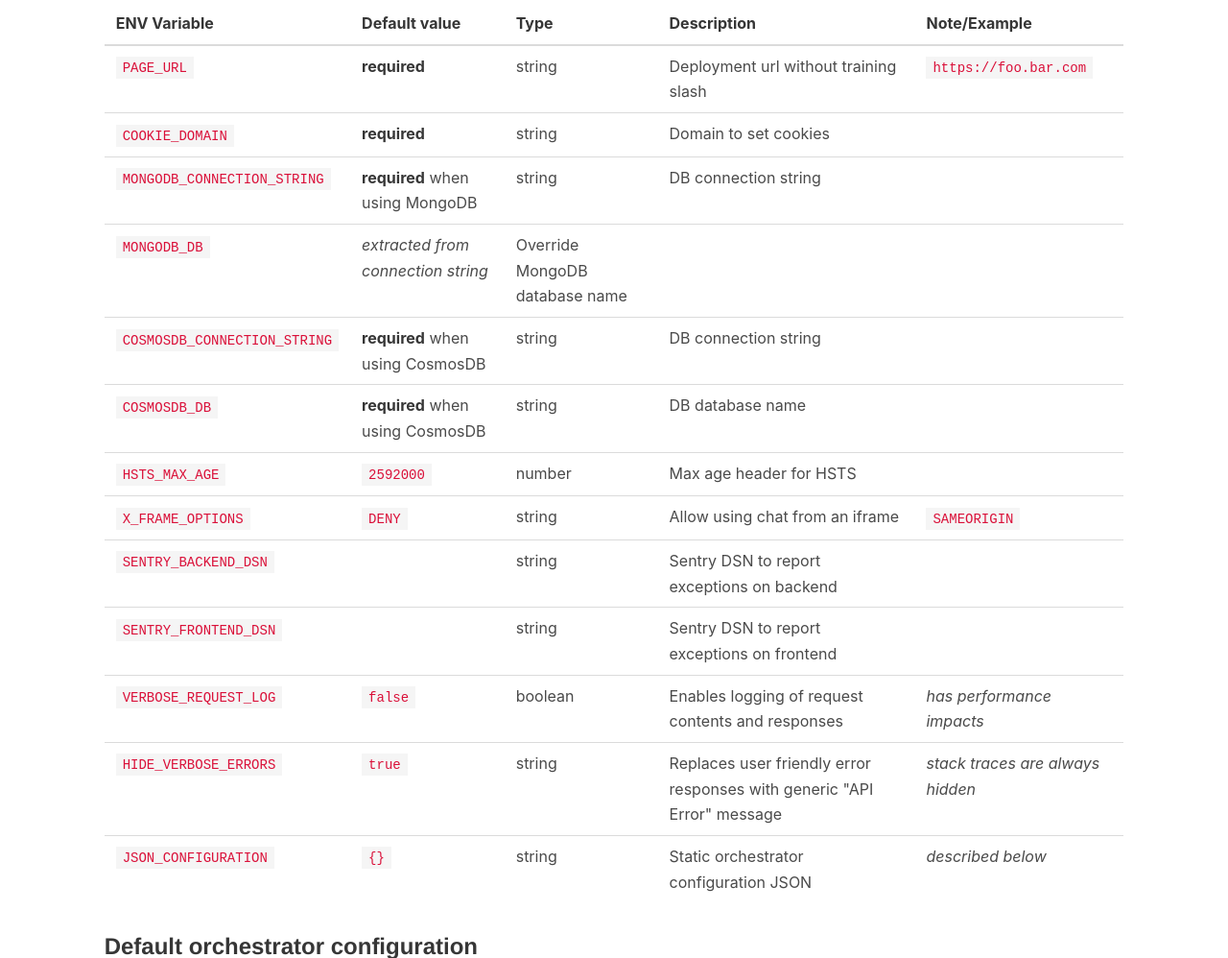
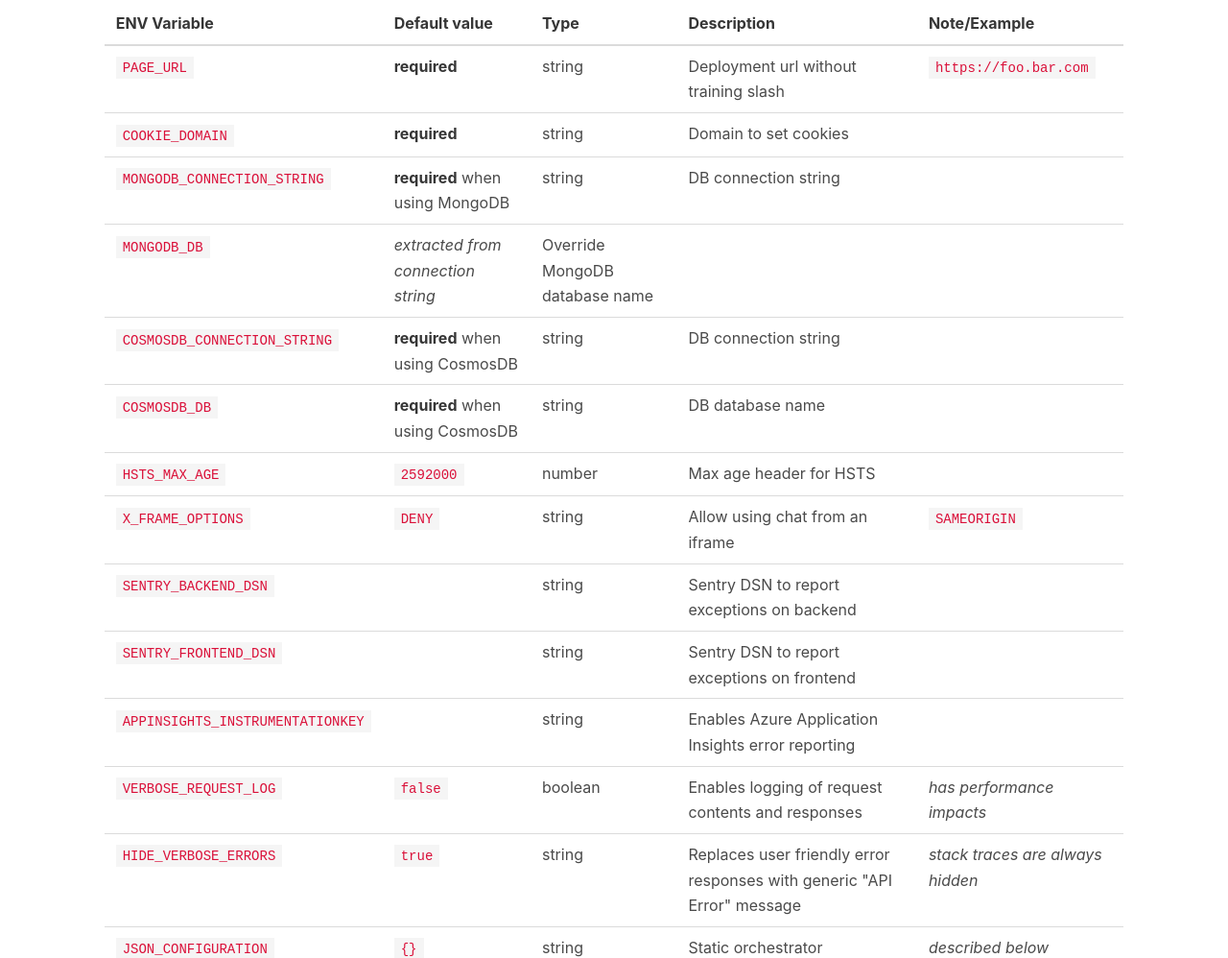
Before and after one commit to wingbotai/documentation, a Gatsby site: page /orchestrator in a window 1280 px wide. Shown: the part 266-1264 px from the top of the page at 96% size. Built offline with nearby package versions, Linux system fonts and the light colour scheme; Gatsby itself is replaced by a stand-in of ours; some packages are replaced by stand-ins of ours.

Commit message:
added missing env prop

```diff
--- a/src/pages/orchestrator.mdx
+++ b/src/pages/orchestrator.mdx
@@ -20,6 +20,7 @@ export default DocuLayout
 |`X_FRAME_OPTIONS`|`DENY`|string|Allow using chat from an iframe|`SAMEORIGIN`|
 |`SENTRY_BACKEND_DSN`||string|Sentry DSN to report exceptions on backend||
 |`SENTRY_FRONTEND_DSN`||string|Sentry DSN to report exceptions on frontend||
+|`APPINSIGHTS_INSTRUMENTATIONKEY`||string|Enables Azure Application Insights error reporting||
 |`VERBOSE_REQUEST_LOG`|`false`|boolean|Enables logging of request contents and responses|*has performance impacts*|
 |`HIDE_VERBOSE_ERRORS`|`true`|string|Replaces user friendly error responses with generic "API Error" message|*stack traces are always hidden*|
 |`JSON_CONFIGURATION`|`{}`|string|Static orchestrator configuration JSON|*described below*|
```
